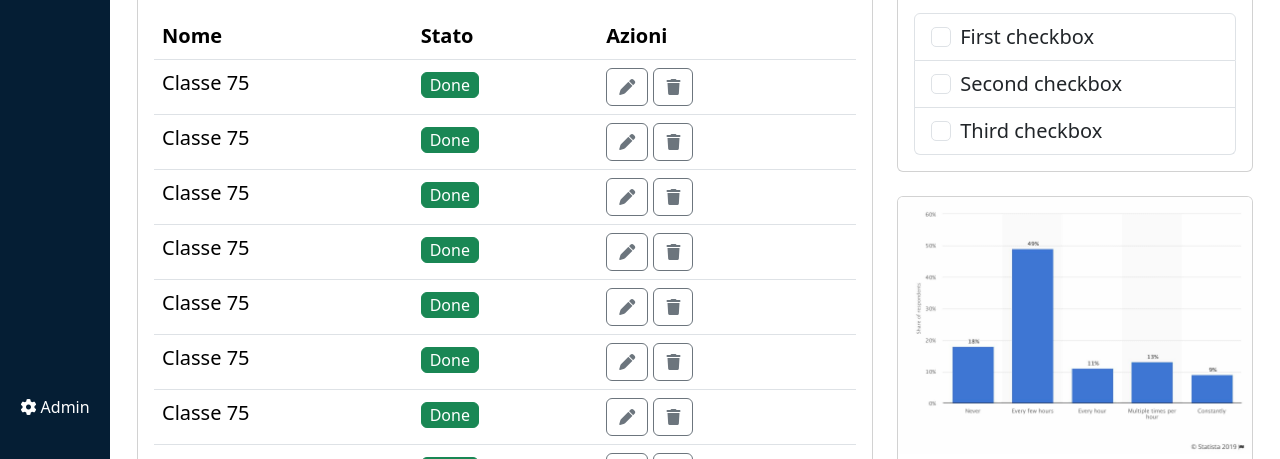
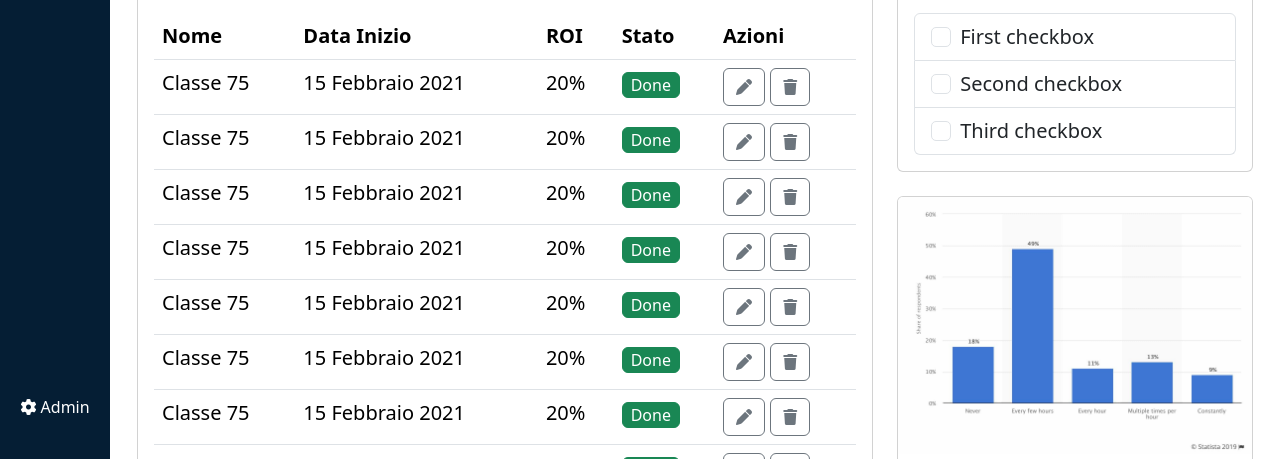
Before and after one commit to Donato-Carola/html-css-bootstrap-dashboard, a plain HTML site: page index.html in a window 1280 px wide. Shown: the part 341-800 px from the top of the page. Drawn offline with nearby package versions, Linux system fonts and the light colour scheme.

Commit message:
inserimento elemento nella prima tabella di "Data Inizio" e    " ROI" con rispettiva scomparsa in mobile

```diff
--- a/index.html
+++ b/index.html
@@ -209,6 +209,8 @@
                       <thead>
                         <tr>
                           <th scope="col">Nome</th>
+                          <th scope="col" class="d-none d-md-table-cell">Data Inizio</th>
+                          <th scope="col" class="d-none d-md-table-cell">ROI</th>
                           <th scope="col">Stato</th>
                           <th scope="col">Azioni</th>
 
@@ -217,10 +219,9 @@
                       <tbody>
                         <tr>
 
-                          <td scope="row">
-
-                            <span>Classe 75</span>
-                          </td>
+                          <td scope="row">Classe 75</td>
+                          <td class="d-none d-md-table-cell">15 Febbraio 2021</td>
+                          <td class="d-none d-md-table-cell">20%</td>
                           <td><button type="button" class="btn btn-success pt-0 pb-0 ps-2 pe-2">Done</button></td>
                           <td><button type="button" class="btn btn-outline-secondary"><i class="fa-solid fa-pen"></i></button>
                           <button type="button" class="btn btn-outline-secondary"><i class="fa-solid fa-trash"></i></button>
@@ -229,6 +230,8 @@
                         </tr>
                         <tr>
                           <td scope="row">Classe 75</td>
+                          <td class="d-none d-md-table-cell">15 Febbraio 2021</td>
+                          <td class="d-none d-md-table-cell">20%</td>
                           <td><button type="button" class="btn btn-success pt-0 pb-0 ps-2 pe-2">Done</button></td>
                           <td><button type="button" class="btn btn-outline-secondary"><i class="fa-solid fa-pen"></i></button>
                           <button type="button" class="btn btn-outline-secondary"><i class="fa-solid fa-trash"></i></button>
@@ -237,6 +240,8 @@
                         </tr>
                         <tr>
                           <td scope="row">Classe 75</td>
+                          <td class="d-none d-md-table-cell">15 Febbraio 2021</td>
+                          <td class="d-none d-md-table-cell">20%</td>
                           <td><button type="button" class="btn btn-success pt-0 pb-0 ps-2 pe-2">Done</button></td>
                           <td><button type="button" class="btn btn-outline-secondary"><i class="fa-solid fa-pen"></i></button>
                           <button type="button" class="btn btn-outline-secondary"><i class="fa-solid fa-trash"></i></button>
@@ -245,6 +250,8 @@
                         </tr>
                         <tr>
                           <td scope="row">Classe 75</td>
+                          <td class="d-none d-md-table-cell">15 Febbraio 2021</td>
+                          <td class="d-none d-md-table-cell">20%</td>
                           <td><button type="button" class="btn btn-success pt-0 pb-0 ps-2 pe-2">Done</button></td>
                           <td><button type="button" class="btn btn-outline-secondary"><i class="fa-solid fa-pen"></i></button>
                           <button type="button" class="btn btn-outline-secondary"><i class="fa-solid fa-trash"></i></button>
@@ -253,6 +260,8 @@
                         </tr>
                         <tr>
                           <td scope="row">Classe 75</td>
+                          <td class="d-none d-md-table-cell">15 Febbraio 2021</td>
+                          <td class="d-none d-md-table-cell">20%</td>
                           <td><button type="button" class="btn btn-success pt-0 pb-0 ps-2 pe-2">Done</button></td>
                           <td><button type="button" class="btn btn-outline-secondary"><i class="fa-solid fa-pen"></i></button>
                           <button type="button" class="btn btn-outline-secondary"><i class="fa-solid fa-trash"></i></button>
@@ -261,6 +270,8 @@
                         </tr>
                         <tr>
                           <td scope="row">Classe 75</td>
+                          <td class="d-none d-md-table-cell">15 Febbraio 2021</td>
+                          <td class="d-none d-md-table-cell">20%</td>
                           <td><button type="button" class="btn btn-success pt-0 pb-0 ps-2 pe-2">Done</button></td>
                           <td><button type="button" class="btn btn-outline-secondary"><i class="fa-solid fa-pen"></i></button>
                           <button type="button" class="btn btn-outline-secondary"><i class="fa-solid fa-trash"></i></button>
@@ -269,6 +280,8 @@
                         </tr>
                         <tr>
                           <td scope="row">Classe 75</td>
+                          <td class="d-none d-md-table-cell">15 Febbraio 2021</td>
+                          <td class="d-none d-md-table-cell">20%</td>
                           <td><button type="button" class="btn btn-success pt-0 pb-0 ps-2 pe-2">Done</button></td>
                           <td><button type="button" class="btn btn-outline-secondary"><i class="fa-solid fa-pen"></i></button>
                           <button type="button" class="btn btn-outline-secondary"><i class="fa-solid fa-trash"></i></button>
@@ -277,6 +290,8 @@
                         </tr>
                         <tr>
                           <td scope="row">Classe 75</td>
+                          <td class="d-none d-md-table-cell">15 Febbraio 2021</td>
+                          <td class="d-none d-md-table-cell">20%</td>
                           <td><button type="button" class="btn btn-success pt-0 pb-0 ps-2 pe-2">Done</button></td>
                           <td><button type="button" class="btn btn-outline-secondary"><i class="fa-solid fa-pen"></i></button>
                           <button type="button" class="btn btn-outline-secondary"><i class="fa-solid fa-trash"></i></button>
@@ -310,7 +325,7 @@
 
                    </div>
 
-                   <button class="btn  d-flex justify-content-between align-items-baseline w-100" type="button" data-bs-toggle="collapse" data-bs-target="#collapseExample" aria-expanded="false" aria-controls="collapseExample">
+                   <button class="btn border-info   d-flex justify-content-between align-items-baseline w-100" type="button" data-bs-toggle="collapse" data-bs-target="#collapseExample" aria-expanded="false" aria-controls="collapseExample">
 
                     <p>
                      Come aggiungere un nuovo studente?
```
